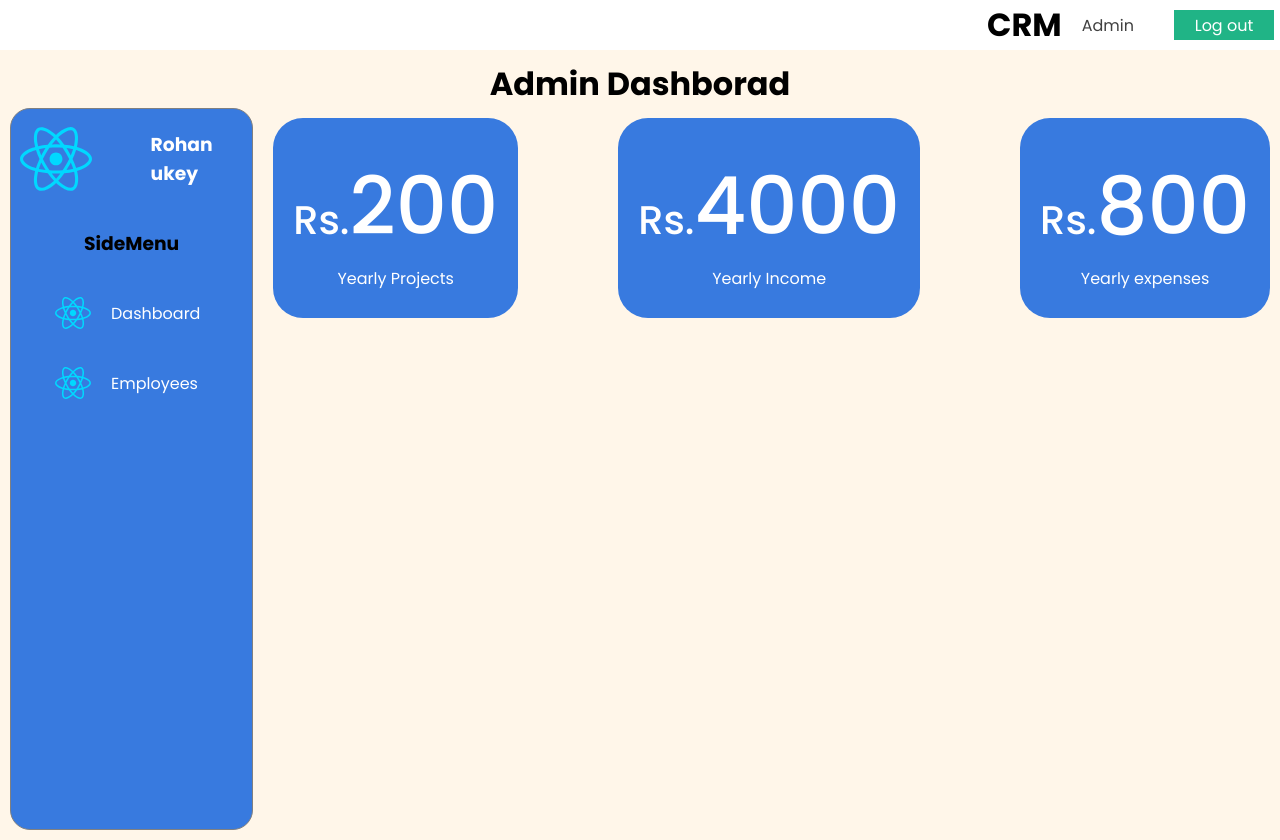
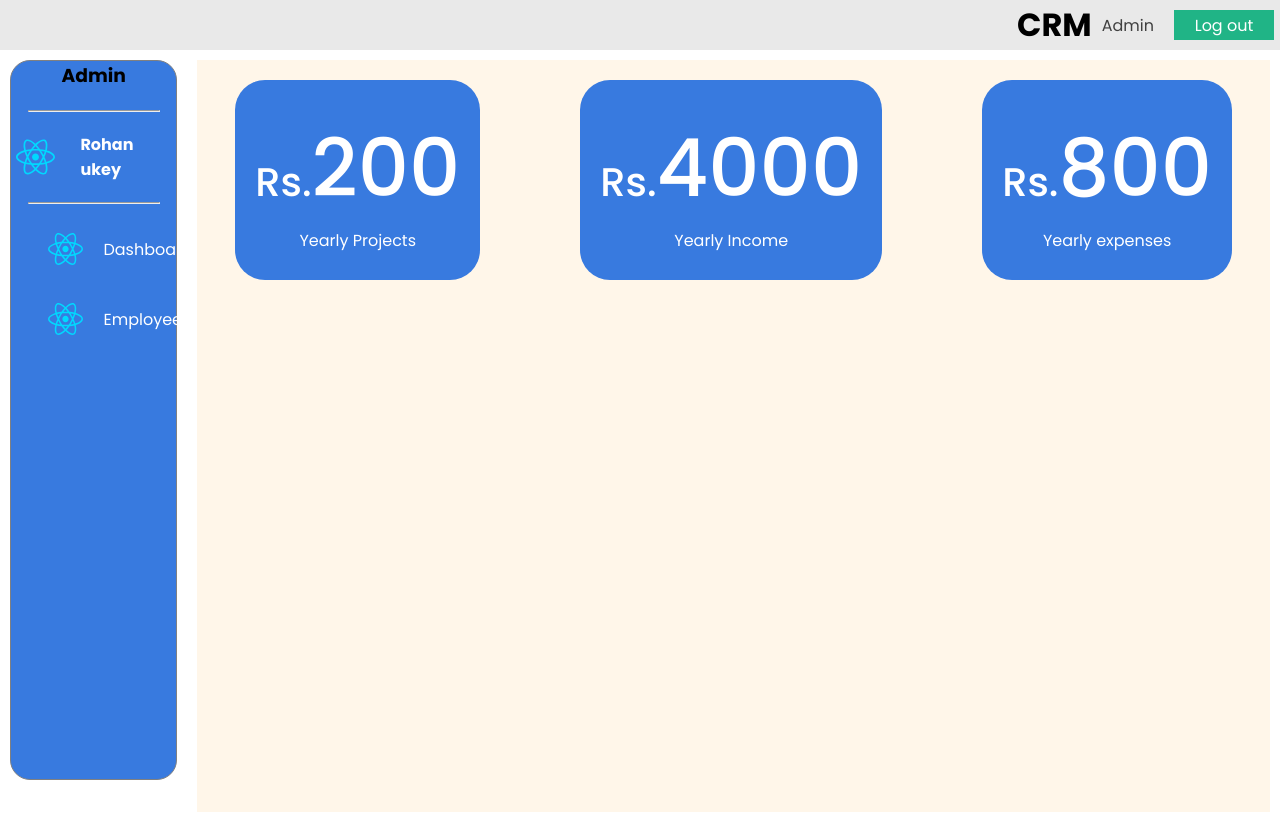
Before and after one commit to Rohanukey/CRM, a React (Vite) app: page /Admin in a window 1280 px wide. Built offline with nearby package versions, Linux system fonts and the light colour scheme; data requests are answered from the project's data file; sample sign-in values are in the browser's storage.

Commit message:
Dashboard look changed

```diff
--- a/src/Component/AddEmployee/AddEmployee.jsx
+++ b/src/Component/AddEmployee/AddEmployee.jsx
@@ -133,6 +133,7 @@ export default function AddEmployee({ onNavItemClick }) {
                     <br />
                     <div className={Css.btn}>
                         <button type="submit">Submit</button>
+                        <button type="button" onClick={() => handleClick("EmployeeTable")}>Back</button>
                     </div>
                 </form>
             </div>
--- a/src/Component/AdminPage/AdminPage.jsx
+++ b/src/Component/AdminPage/AdminPage.jsx
@@ -1,5 +1,5 @@
 /* eslint-disable no-unused-vars */
-import React, { useContext , useState} from 'react'
+import React, { useContext, useState } from 'react'
 import Css from "./AdminPage.module.css"
 import SideNav from '../SideNav/SideNav'
 import AddEmployee from '../AddEmployee/AddEmployee'
@@ -20,13 +20,13 @@ function AdminPage() {
       case 'dashboard':
         return <Dashboard />;
       case 'EmployeeTable':
-        return <EmployeeTable  onNavItemClick={handleNavItemClick}/>;
+        return <EmployeeTable onNavItemClick={handleNavItemClick} />;
       case 'addEmployee':
-        return <AddEmployee onNavItemClick={handleNavItemClick}/>;
+        return <AddEmployee onNavItemClick={handleNavItemClick} />;
       case 'UpdateForm':
-        return <UpdateForm onNavItemClick={handleNavItemClick}/>;
+        return <UpdateForm onNavItemClick={handleNavItemClick} />;
       case 'EmployeeData':
-        return <UpdateForm onNavItemClick={handleNavItemClick}/>;
+        return <UpdateForm onNavItemClick={handleNavItemClick} />;
       default:
         return null;
     }
@@ -34,14 +34,15 @@ function AdminPage() {
 
   return (
     <>
-
-      <div className={Css.AdminPageWrapper}>
-        <h1>Admin Dashborad</h1>
-        <div className={Css.ComponentWrapper}>
+      <div className={Css.pageContent}>
         <SideNav onNavItemClick={handleNavItemClick} />
-        {renderComponent()}
+        <div className={Css.AdminPageWrapper}>
+          <div className={Css.ComponentWrapper}>
+            {renderComponent()}
+          </div>
         </div>
       </div>
+
     </>
   )
 }
--- a/src/Component/AdminPage/AdminPage.module.css
+++ b/src/Component/AdminPage/AdminPage.module.css
@@ -1,3 +1,12 @@
+.pageContent{
+    width: 100%;
+    display: flex;
+    justify-content: space-evenly;
+    gap: 20px;
+    height: auto;
+    padding: 10px;
+}
+
 .AdminPageWrapper{
     width: 100%;
     min-height: 94vh;
--- a/src/Component/Dashboard/Dashboard.module.css
+++ b/src/Component/Dashboard/Dashboard.module.css
@@ -1,5 +1,5 @@
 .DashboardWrapper{
-    width: 80%;
+    width: 100%;
     min-height: 70vh;
     /* border: 1px solid red; */
 }
--- a/src/Component/EmployeeTable/EmployeeTable.jsx
+++ b/src/Component/EmployeeTable/EmployeeTable.jsx
@@ -69,7 +69,7 @@ function EmployeeTable({ onNavItemClick }) {
                         </tr>
                     </thead>
                     <tbody>
-                        {filteredData.map((item , index) => (
+                        {filteredData.map((item, index) => (
                             <tr key={item.id} className={Css.tbody}>
                                 <td>{index + 1}</td>
                                 <td>{item.Name}</td>
--- a/src/Component/EmployeeTable/EmployeeTable.module.css
+++ b/src/Component/EmployeeTable/EmployeeTable.module.css
@@ -1,7 +1,7 @@
 @import url(https://fonts.googleapis.com/css?family=Inter:100,200,300,regular,500,600,700,800,900);
 
 .ContentWrapper{
-    width: 80%;
+    width: 100%;
     display: flex;
     flex-direction: column;
     gap: 20px;
@@ -116,3 +116,7 @@
     display: flex;
     gap: 50px;
 }
+
+.tbody :nth-child(1){
+    width: 80px;
+}
--- a/src/Component/Header/Header.module.css
+++ b/src/Component/Header/Header.module.css
@@ -4,9 +4,11 @@
     display: flex;
     justify-content: flex-end;
     align-items: center;
-    gap: 20px;
+    gap: 10px;
     padding: 6px;
-    background-color: white;
+    background-color: #e9e9e9;
+    position: sticky;
+    top: 0;
 }
 
 .header a{
--- a/src/Component/SideNav/SideNav.jsx
+++ b/src/Component/SideNav/SideNav.jsx
@@ -13,6 +13,10 @@ function SideNav({ onNavItemClick }) {
     return (
         <>
             <div className={Css.SidenavWrapper}>
+                <div className={Css.Title}>
+                    <h3> Admin </h3>
+                </div>
+                <hr/>
                 <div className={Css.Profile}>
                     <div className={Css.PfImg}>
                         <img src={img1} />
@@ -21,8 +25,8 @@ function SideNav({ onNavItemClick }) {
                         <h3>Rohan ukey</h3>
                     </div>
                 </div>
+                <hr/>
                 <div className={Css.SideMenu}>
-                    <h3>SideMenu</h3>
                     <ul>
                         <li onClick={() => handleClick('dashboard')}><img src={img1} /><span>Dashboard</span></li>
                         <li onClick={() => handleClick('EmployeeTable')}><img src={img1} /><span>Employees</span></li>
--- a/src/Component/SideNav/SideNav.module.css
+++ b/src/Component/SideNav/SideNav.module.css
@@ -1,27 +1,44 @@
 .SidenavWrapper {
-    width: 20%;
-    min-height: 70vh;
+    width: 15%;
+    height: 90vh;
+    justify-content: space-evenly   ;
     border: 1px solid grey;
     display: flex;
     flex-direction: column;
     gap: 20px;
     border-radius: 20px;
     background-color: #387ADF;
+    position: sticky;
+    top: 60px;
 
+}
+
+.SidenavWrapper hr {
+    width: 80%;
+    margin: 0 auto; /* Center the <hr> horizontally */
+}
+
+
+.Title{
+    width: 100%;
+    height: 50px;
+    display: flex;
+    justify-content: center;
+    align-items: center;
 }
 
 .Profile {
     display: flex;
     width: 100%;
-    height: 100px;
+    height: 50px;
     align-items: center;
     justify-content: center;
-    gap: 50px;
+    gap: 20px;
 }
 
 .PfImg {
-    width: 100px;
-    height: 100px;
+    width: 50px;
+    height: 50px;
     display: flex;
     justify-content: center;
     align-items: center;
@@ -43,6 +60,7 @@
 
 .PfName h3{
     color: white;
+    font-size: 16px;
 }
 
 .SideMenu ul{
```
